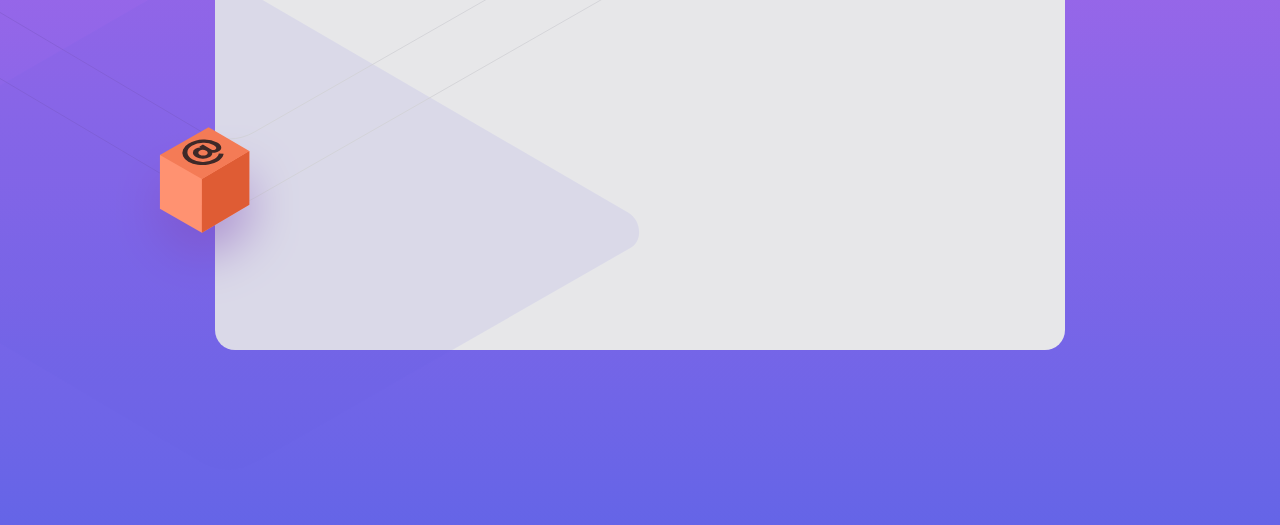
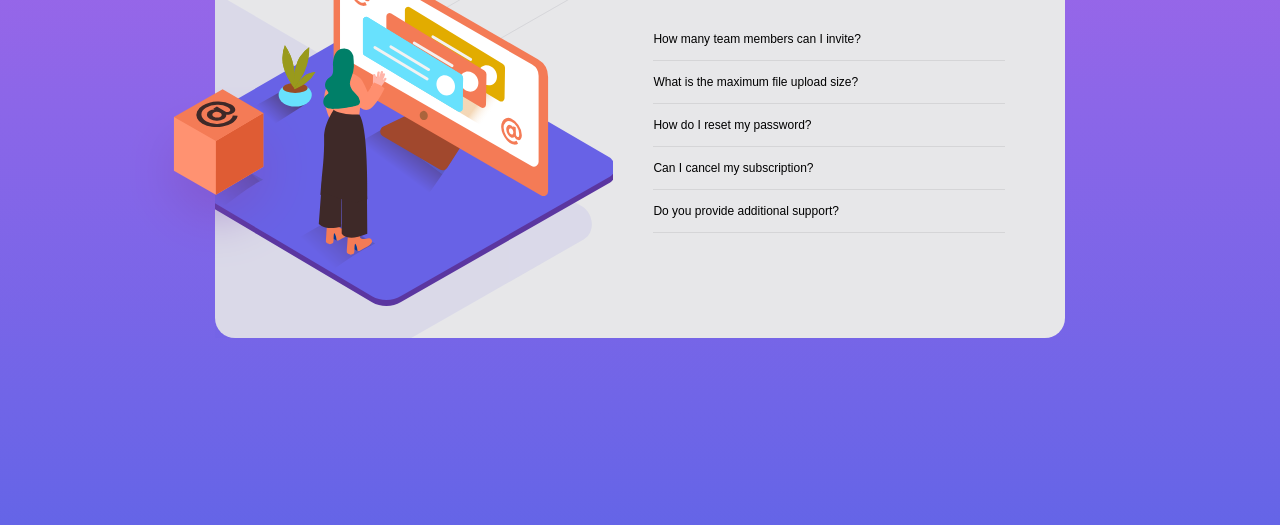
Before and after one commit to Lguerra1/faq-accordion-card-main, a website: page index.html in a window 1280 px wide. Shown: the part 275-800 px from the top of the page. Drawn offline with Linux system fonts and the light colour scheme; files whose address does not match are found by name.

Commit message:
added faq section

```diff
--- a/index.html
+++ b/index.html
@@ -13,11 +13,25 @@
 </head>
 <body>
   <main class="faq-container">
+    <img src="./images/illustration-box-desktop.svg" alt="illustration-box" class="faq-left__box">
     <div class="faq-left">
-      <img src="./images/bg-pattern-desktop.svg" alt="background-pattern" class="faq-left__pattern">
-      <img src="./images/illustration-box-desktop.svg" alt="illustration-box" class="faq-left__box">
+      <div class="pattern-container">
+        <img src="./images/bg-pattern-desktop.svg" alt="background-pattern" class="pattern-container__pattern">
+      </div>
+      <div class="woman-container">
+        <img src="./images/illustration-woman-online-desktop.svg" alt="illustration-woman" class="woman-container__woman">
+      </div>
     </div>
-    <div class="faq-right"></div>
+    <div class="faq-right">
+      <h1 class="faq-right__header">faq</h1>
+      <ul class="faq-right__list">
+        <li class="faq-right__list-item">How many team members can I invite?</li>
+        <li class="faq-right__list-item">What is the maximum file upload size?</li>
+        <li class="faq-right__list-item">How do I reset my password?</li>
+        <li class="faq-right__list-item">Can I cancel my subscription?</li>
+        <li class="faq-right__list-item">Do you provide additional support?</li>
+      </ul>
+    </div>
 
   </main>
 
--- a/sass/main.scss
+++ b/sass/main.scss
@@ -43,32 +43,64 @@ body {
 }
 
 .faq-container {
-  height: 45rem;
   width: 85rem;
+  min-width: 85rem;
+  height: 42.5rem;
+  min-height: 42.5rem;
   border-radius: 2rem;
   background-color: var(--light-grayish-blue);
   display: flex;
   justify-content: space-between;
+  position: relative;
+  margin: 0 10rem;
 }
 
 .faq-left {
   width: 100%;
   position: relative;
+  overflow: hidden;
 
+  &__box {
+    position: absolute;
+    top: 41%;
+    left: -10.8%;
+    z-index: 15;
+  }
+}
+
+.pattern-container {
   &__pattern {
     height: auto;
     width: 100%;
-    transform: translate(-50%, -13%) scale(200%);
+    transform: translate(-55%, -13%) scale(200%);
     position: relative;
   }
+}
 
-  &__box {
-    position: absolute;
-    top: 50%;
-    left: -25%;
+.woman-container {
+  position: absolute;
+  left: -18%;
+  top: 8%;
+  z-index: 5;
+  &__woman {
+  }
+}
+
+.faq-right {
+  width: 100%;
+  padding: 4rem 6rem 4rem 4rem;
+  &__header {
+    font: normal normal 700 3rem/3rem 'Kumbh Sans', sans-serif;
+    text-transform: uppercase;
+  }
+  &__list {
+    font: normal normal 400 1.2rem/1.2rem 'Kumbh Sans', sans-serif;
+    list-style: none;
+    margin-top: 3.5rem;
   }
 
+  &__list-item {
+    padding: 1.5rem 0;
+    border-bottom: 1px solid rgba(0,0,0,0.08)
+  }
 }
-.faq-right {
-  width: 100%;
-}
```
Also changed, not shown: css/style.css.
